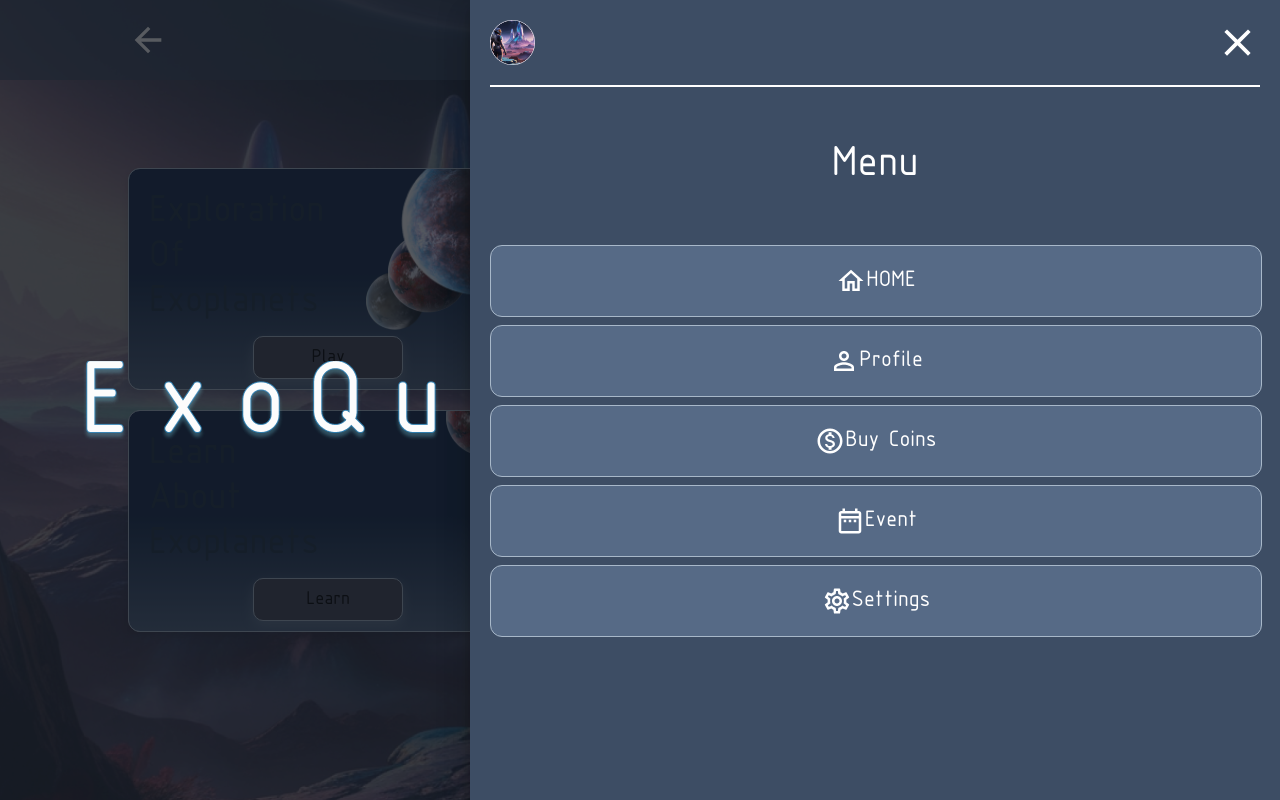
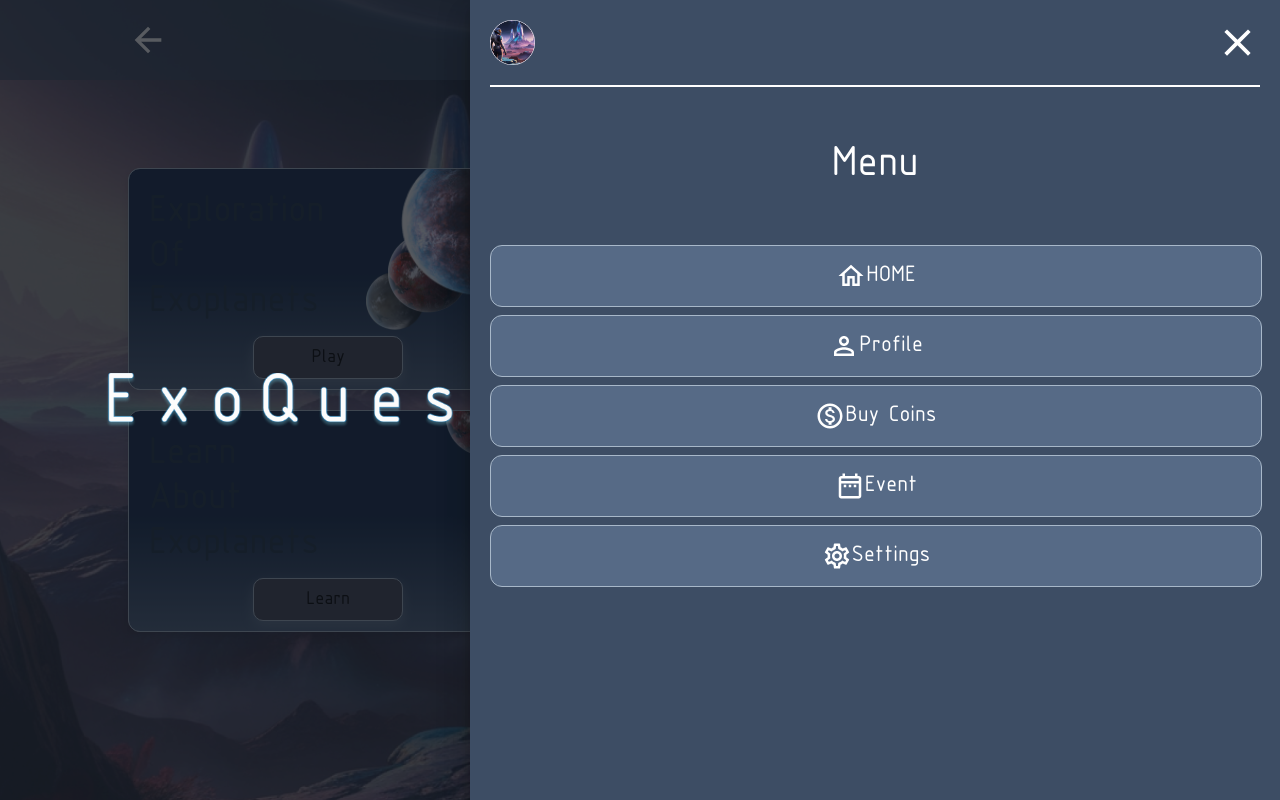
Before and after one commit to rezowansifat/exoquest, a React (Vite) app: page / in a window 1280 px wide. Both pictures are taken after a click on the icon 1132 px from the left and 40 px from the top of the page. Built offline with nearby package versions, Linux system fonts and the light colour scheme.

Commit message:
logo sizing issue fixed

```diff
--- a/src/components/ExoDrawer.jsx
+++ b/src/components/ExoDrawer.jsx
@@ -42,7 +42,7 @@ const ExoDrawer = ({ open, toggleDrawer }) => {
           backgroundImage: `url(${Logo})`,
           backgroundRepeat: "no-repeat",
           backgroundPosition: "12% center",
-
+          backgroundSize: "400px",
           animation: "slideIn 2s ease-out 2s",
         },
       }}
@@ -115,7 +115,7 @@ const ManuBox = styled.div`
 
 const ManuItem = styled.div`
   width: 100%;
-  height: 70px;
+  height: 60px;
   display: flex;
   align-items: center;
   justify-content: center;
```
